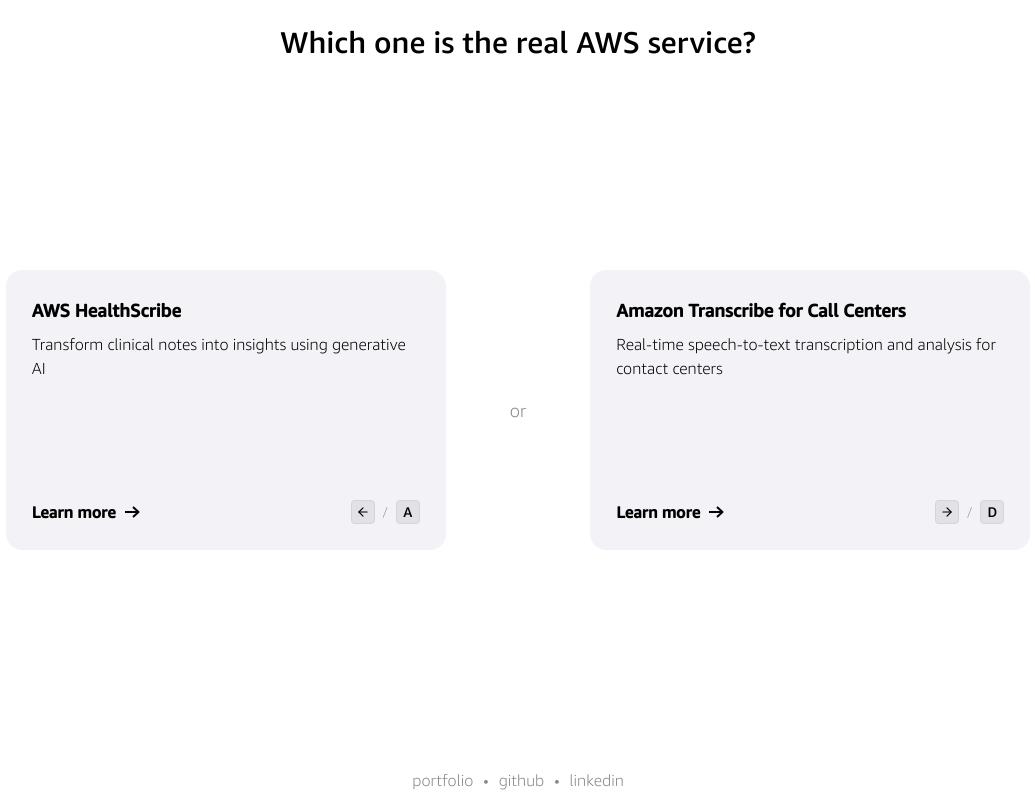
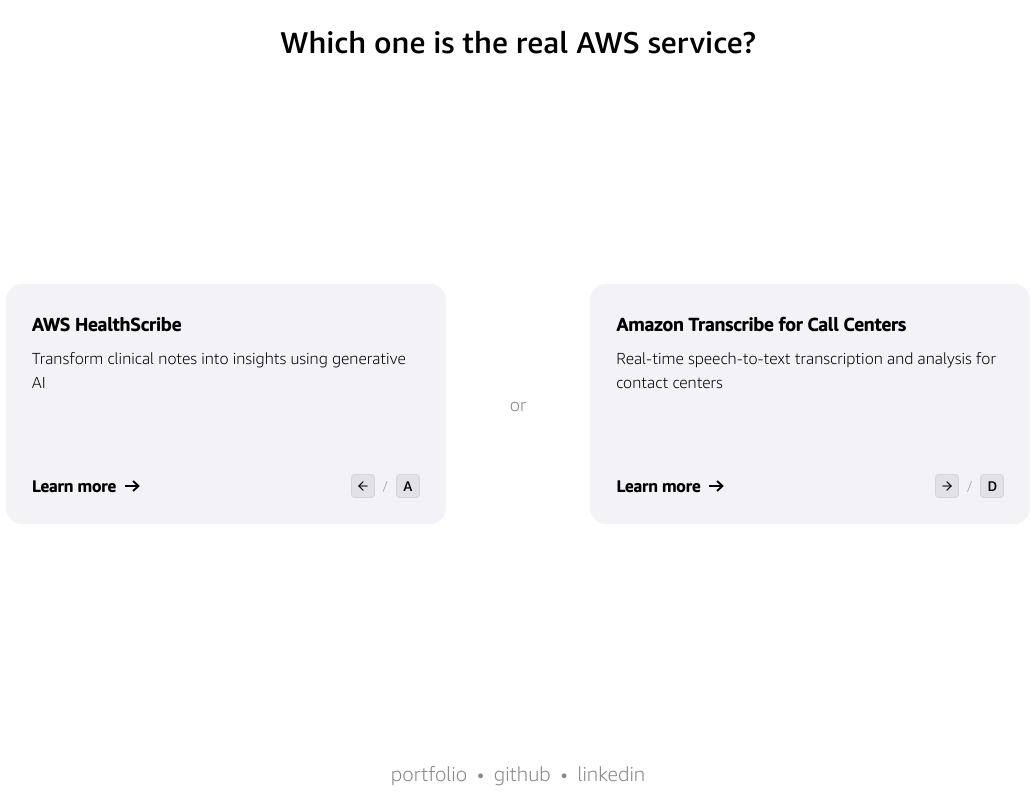
Before and after one commit to TheAmanM/aws-or-not, a React (Vite) app: page / in a window 1280 px wide. Shown: the whole page, without its empty margins (122-1157 px from the left). Built offline with nearby package versions, Linux system fonts and the light colour scheme.

Commit message:
minor style changes

```diff
--- a/src/App.tsx
+++ b/src/App.tsx
@@ -79,7 +79,7 @@
   return (
     <main className="flex flex-col h-svh w-svw overflow-hidden">
       <section className="mt-6 px-4">
-        <h2 className="text-2xl lg:text-3xl text-center font-normal">
+        <h2 className="text-xl lg:text-3xl text-center font-normal">
           Which one is the real AWS service?
         </h2>
       </section>
--- a/src/components/AWSCard.tsx
+++ b/src/components/AWSCard.tsx
@@ -23,7 +23,7 @@
     <div
       onClick={onClick}
       // UPDATED LINE: The hover effect is now disabled during animations
-      className={`relative bg-[#f3f3f7] p-6 rounded-2xl h-60 lg:h-70 w-[calc(100svw-2rem)] max-w-110 border-2 border-transparent cursor-pointer font-aws flex flex-col transition-colors duration-300 ${
+      className={`relative bg-[#f3f3f7] p-6 rounded-2xl h-[27.5svh] max-h-60 lg:h-70 w-[calc(100svw-2rem)] max-w-110 border-2 border-transparent cursor-pointer font-aws flex flex-col transition-colors duration-300 ${
         !isRevealed && !isAnimating && "hover:border-black"
       }`}
     >
--- a/src/components/Footer.tsx
+++ b/src/components/Footer.tsx
@@ -1,6 +1,6 @@
 export default function Footer() {
   return (
-    <footer className="flex items-center justify-center gap-2.5 py-2 text-[#888]">
+    <footer className="flex items-center justify-center gap-2.5 py-2 lg:py-3 text-[#888] lg:text-xl">
       <a href="https://amanmeherally.com" target="_blank">
         portfolio
       </a>
```
